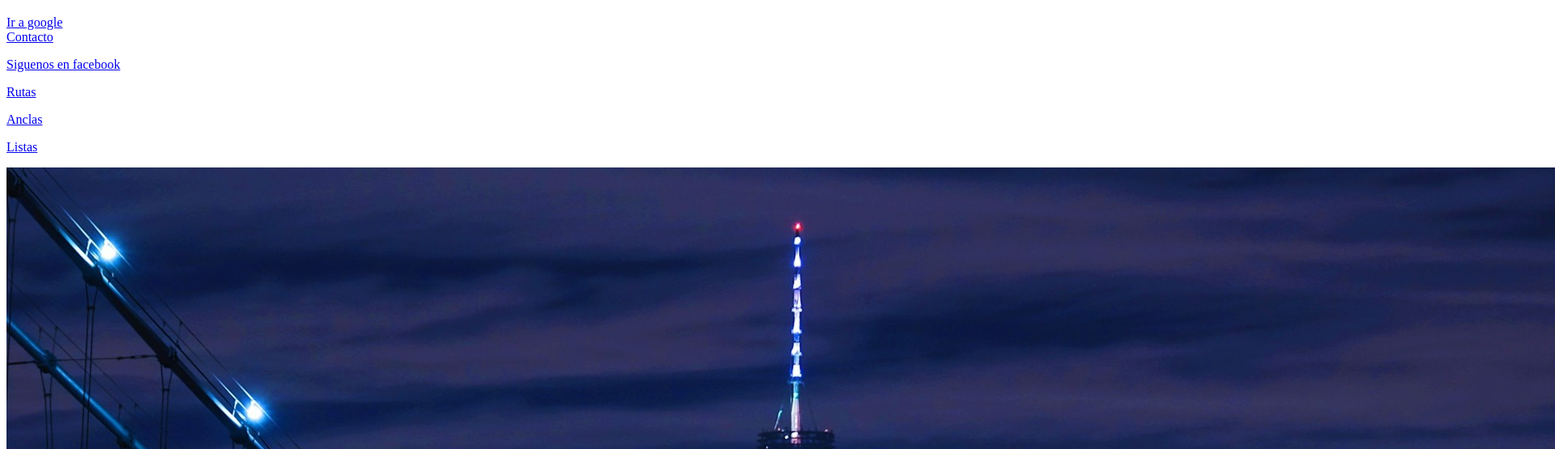
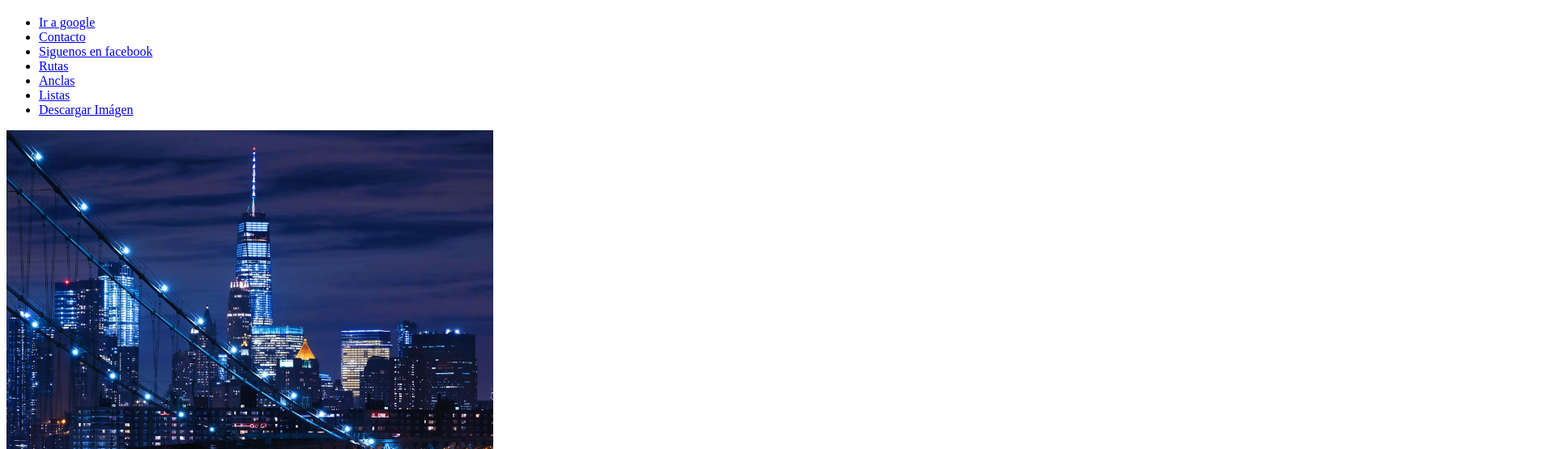
Before and after one commit to Aldoihm/html, a plain HTML site: page clase4/index.html in a window 1280 px wide. Shown: the part 61-616 px from the top of the page at 81% size, 1920 px wide, since content can reach past the window. Drawn offline with Linux system fonts and the light colour scheme.

Commit message:
Se arregla la página de inicio

```diff
--- a/clase4/index.html
+++ b/clase4/index.html
@@ -23,21 +23,20 @@
     download : Descarga un archivo que estan dentro de mi proyecto
 -->
 <h1>Home</h1>
-<a href="https://google.com" target="_blank"><article>Ir a google</article></a>
-<a href="contacto/">Contacto</a>
-<p>
-    <a href="https://www.facebook.com/SotecMovilTeziutlan" target="_blank">Siguenos en facebook</a>
-</p>
-<p>
-    <a href="rutas/">Rutas</a>
-</p>
-<p>
-    <a href="anclas.html">Anclas</a>
-</p>
-<p>
-    <a href="listas.html">Listas</a>
-</p>
-<img src="img/United State.jpg" alt="">
-<a href="img/United State.jpg" download>Descargar Imágen</a>
+<nav>
+    <ul>
+        <li><a href="https://google.com" target="_blank">Ir a google</a></li>
+        <li><a href="contacto/">Contacto</a></li>
+        <li><a href="https://www.facebook.com/SotecMovilTeziutlan" target="_blank">Siguenos en facebook</a></li>
+        <li><a href="rutas/">Rutas</a></li>
+        <li><a href="anclas.html">Anclas</a></li>
+        <li><a href="listas.html">Listas</a></li>
+        <li><a href="img/United State.jpg" download>Descargar Imágen</a></li>
+    </ul>
+</nav>
+
+
+<img src="img/United State.jpg" alt="" height=750em >
+
 </body>
 </html>
```
